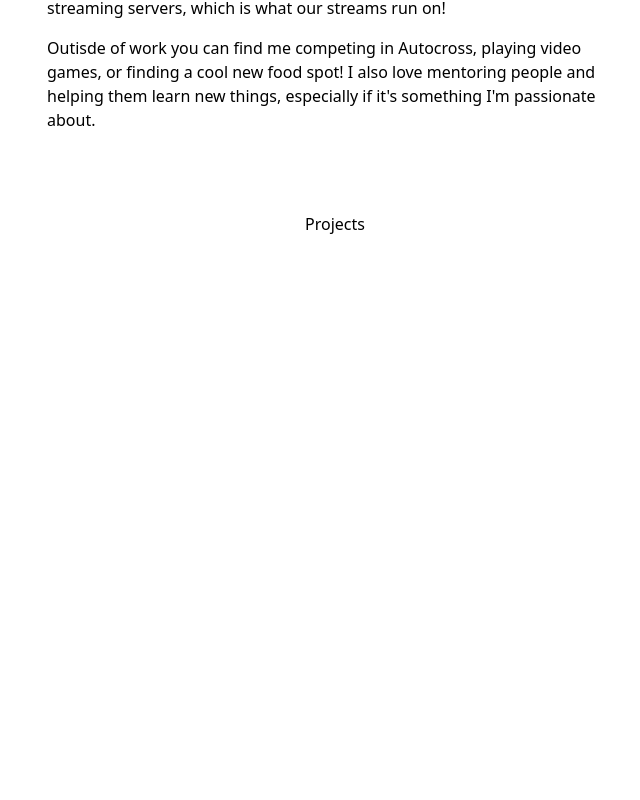
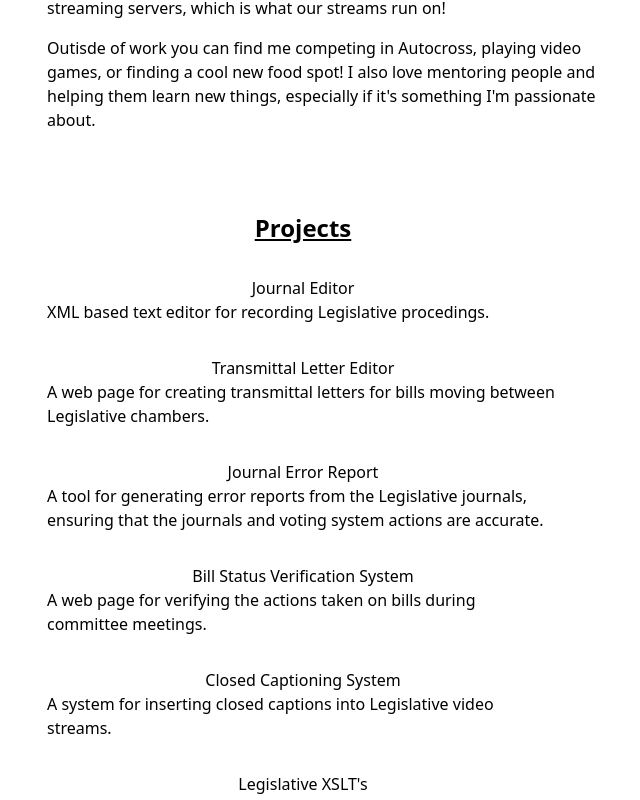
Before and after one commit to JacobPitkin/jacobpitkin, a React (Vite) app: page / in a window 1280 px wide. Shown: the part 894-1694 px from the top of the page, without its empty margins (305-945 px from the left). Before the commit the page ends 1130 px from the top, so only its background shows below. Built offline with nearby package versions, Linux system fonts and the light colour scheme.

Commit message:
Getting the projects area working

```diff
--- a/src/App.jsx
+++ b/src/App.jsx
@@ -5,9 +5,11 @@ import Projects from './components/Projects';
 function App() {
   return (
     <div className="App flex items-center justify-center flex-col text-center pt-12">
-      <Profile/>
-      <AboutMe/>
-      <Projects/>
+      <div className="max-w-xl">
+        <Profile/>
+        <AboutMe/>
+        <Projects/>
+      </div>
     </div>
   )
 }
--- a/src/components/AboutMe.jsx
+++ b/src/components/AboutMe.jsx
@@ -1,6 +1,6 @@
 function AboutMe() {
   return (
-    <div className="max-w-xl text-start pt-20">
+    <div className="text-start pt-20">
       <p>
         Hi! My name is Jacob Pitkin, and I'm a Software Engineer.
       </p>
--- a/src/components/Profile.jsx
+++ b/src/components/Profile.jsx
@@ -1,6 +1,6 @@
 function Profile() {
   return (
-    <div className="max-w-xl rounded overflow-hidden shadow-xl">
+    <div className="rounded overflow-hidden shadow-xl">
       <img className="w-full" src="/profile_pic_2.jpg" alt="Profile picture" />
       <div className="px-6 py-4">
         <div className="font-bold text-xl mb-2">Jacob Pitkin</div>
--- /dev/null
+++ b/src/components/ProjectItem.jsx
@@ -0,0 +1,10 @@
+function ProjectItem({ name, shortDescription, tech, images }) {
+  return (
+    <div className="pt-8">
+      <div>{name}</div>
+      <div className="text-start">{shortDescription}</div>
+    </div>
+  )
+}
+
+export default ProjectItem;
--- a/src/components/Projects.jsx
+++ b/src/components/Projects.jsx
@@ -1,7 +1,19 @@
+import ProjectItem from './ProjectItem';
+
+import projects from '../data/projects';
+
 function Projects() {
   return (
-    <div className="pt-20">
-      <h1>Projects</h1>
+    <div className="pt-20 max-w-lg">
+      <h1 className="font-bold text-2xl underline">Projects</h1>
+      {projects.map((project) => (
+        <ProjectItem
+          name={project.name}
+          shortDescription={project.shortDescription}
+          tech={project.tech}
+          images={project.images}
+        />
+      ))}
     </div>
   )
 }
--- a/src/data/projects.js
+++ b/src/data/projects.js
@@ -110,4 +110,4 @@ export default [
     ],
     images: []
   }
-];
+]
```
